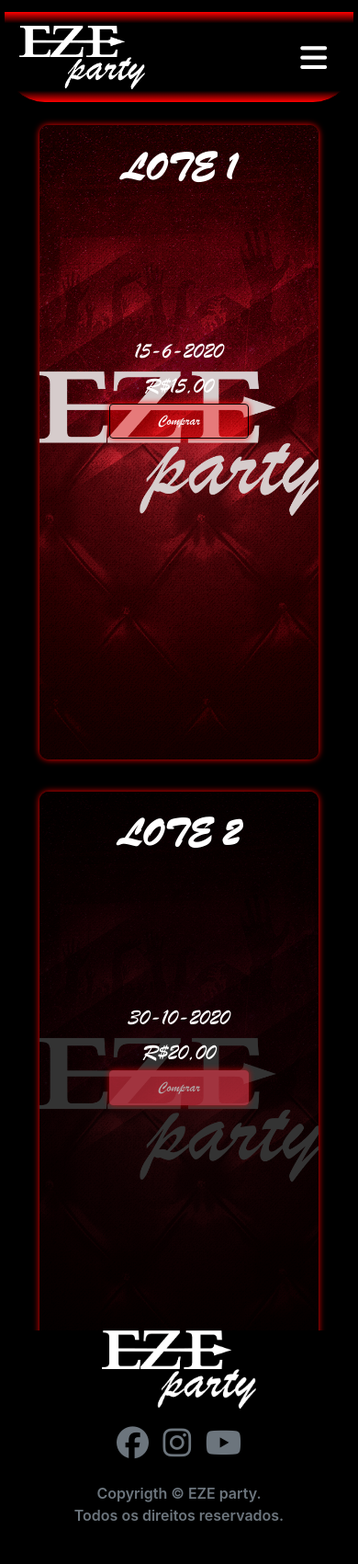
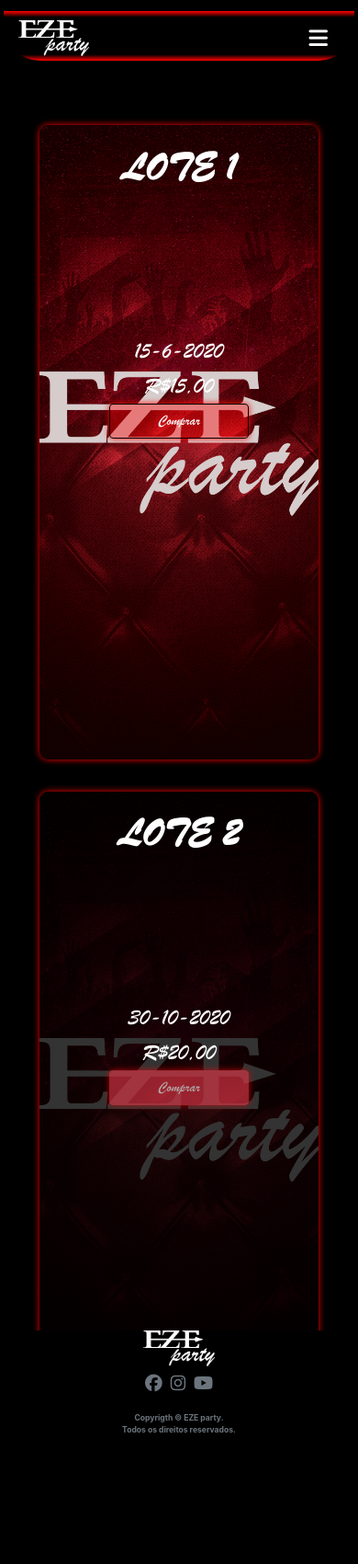
Before and after one commit to matheusjuan1/app-EZE, a Flask app: page /comprar in a window 390 px wide. Shown: the whole page at 92% size. After the commit the page ends 1558 px from the top, so only its background shows below. Run offline with Flask 2, Linux system fonts and the light colour scheme; some libraries are stand-ins or nearby versions.

Commit message:
NavBar totalmente responsivo

```diff
--- a/app/static/layout.css
+++ b/app/static/layout.css
@@ -33,24 +33,24 @@ ul {
 @import url('https://fonts.googleapis.com/css2?family=Poppins:wght@500&display=swap');
 
 nav {
-    height: 100px;
+    height: 14vmin;
     overflow: hidden;
     width: 98%;
     background-image: linear-gradient(180deg, red, black, black, black, black, black, black, black, red);
     z-index: 1;
+    padding-bottom: 1.5vmin;
     left: 1%;
     position: fixed!important;
-    border-bottom-left-radius: 45px;
-    border-bottom-right-radius: 45px;
+    border-bottom-left-radius: 10vmin;
+    border-bottom-right-radius: 10vmin;
     color: white;
     transition: 0.5s;
-    border: 1px solid black!important;
 }
 
 #buttonnav {
     background-color: transparent;
     outline: none;
-    font-size: 33px;
+    font-size: 6vmin;
     margin-top: 0.6%;
     transition: 0.3s;
     color: white;
@@ -63,7 +63,7 @@ nav {
 
 #navbar ul {
     width: 811px;
-    padding-top: 0.6%;
+    padding-top: 0.4vmin;
     margin: auto
 }
 
@@ -76,7 +76,7 @@ nav a {
 }
 
 nav img {
-    height: 70px;
+    height: 10vmin;
 }
 
 #logoeze2 {
@@ -103,25 +103,21 @@ nav img {
 #navbar .esquerda {
     float: left;
     margin-right: 5%;
-    margin-top: 0.6%;
-    font-size: 26px;
+    margin-top: 0.6vmin;
+    font-size: 4vmin;
 }
 
 #navbar .direita {
     float: right;
     margin-left: 5%;
-    margin-top: 0.6%;
-    font-size: 26px;
+    margin-top: 0.6vmin;
+    font-size: 4vmin;
 }
 
 .headerL {
     padding-top: 15vmin;
     width: 92%;
     margin: auto;
-}
-
-.border {
-    border: 1px solid black!important;
 }
 
 main {
@@ -133,18 +129,18 @@ footer {
 }
 
 footer img {
-    height: 85px;
+    height: 10vmin;
 }
 
 footer p {
-    font-size: 16px;
-    font-weight: 600;
+    font-size: 2.2vmin;
+    font-weight: 650;
 }
 
 footer i {
-    margin: 6px;
-    margin-top: 20px;
-    font-size: 35px;
+    margin: 0.7vmin;
+    margin-top: 2.4vmin;
+    font-size: 4.8vmin;
     transition: 0.3s;
 }
 
@@ -160,7 +156,7 @@ footer i:hover {
 /* Responsividade_________________________________________________________________________________________________________________________ */
 @media (max-width: 856px){
     #navbar .esquerda,#navbar .direita{
-        font-size: 26px
+        font-size: 3.6vmin
     }
 }
 
@@ -168,8 +164,7 @@ footer i:hover {
 @media (max-width: 767px) {
     #logoeze2 {
         display: block;
-        padding-top: 0.6%;
-        margin-top: 0.6%;
+        margin-top: 0.7vmin;
         transition: 0.5s;
         cursor: pointer;
     }
@@ -182,11 +177,11 @@ footer i:hover {
     }
     #navbar .esquerda {
         margin-right: 0;
-        font-size: 22px;
+        font-size: 4vmin;
     }
     #navbar .direita {
         margin-left: 0;
-        font-size: 22px;
+        font-size: 4vmin;
     }
     #navbar ul {
         width: 90%;
--- a/app/templates/layout.html
+++ b/app/templates/layout.html
@@ -75,13 +75,13 @@
 
 <script>
     function diminuir() {
-        navbarbg.style.height = '265px'
+        navbarbg.style.height = '50vmin'
         navbarbg.style.backgroundImage = 'linear-gradient(180deg, red, black, black, black,black,black,black,black,black,black,black,black, black, black, black, red)'
         buttonnav.setAttribute('onclick', 'aumentar()')
     }
 
     function aumentar() {
-        navbarbg.style.height = '100px'
+        navbarbg.style.height = '14vmin'
         navbarbg.style.backgroundImage = 'linear-gradient(180deg, red, black, black, black, black, black, black, black, red)'
         buttonnav.setAttribute('onclick', 'diminuir()')
     }
```
